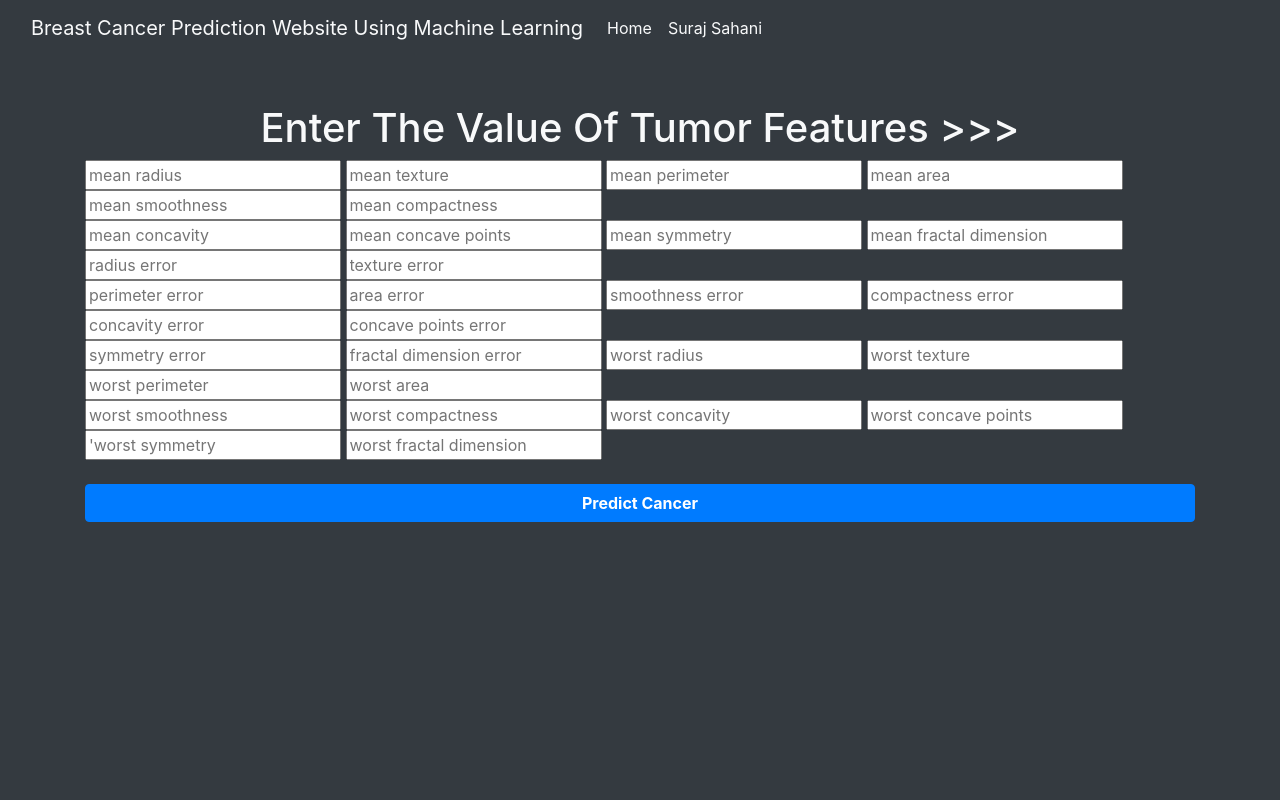
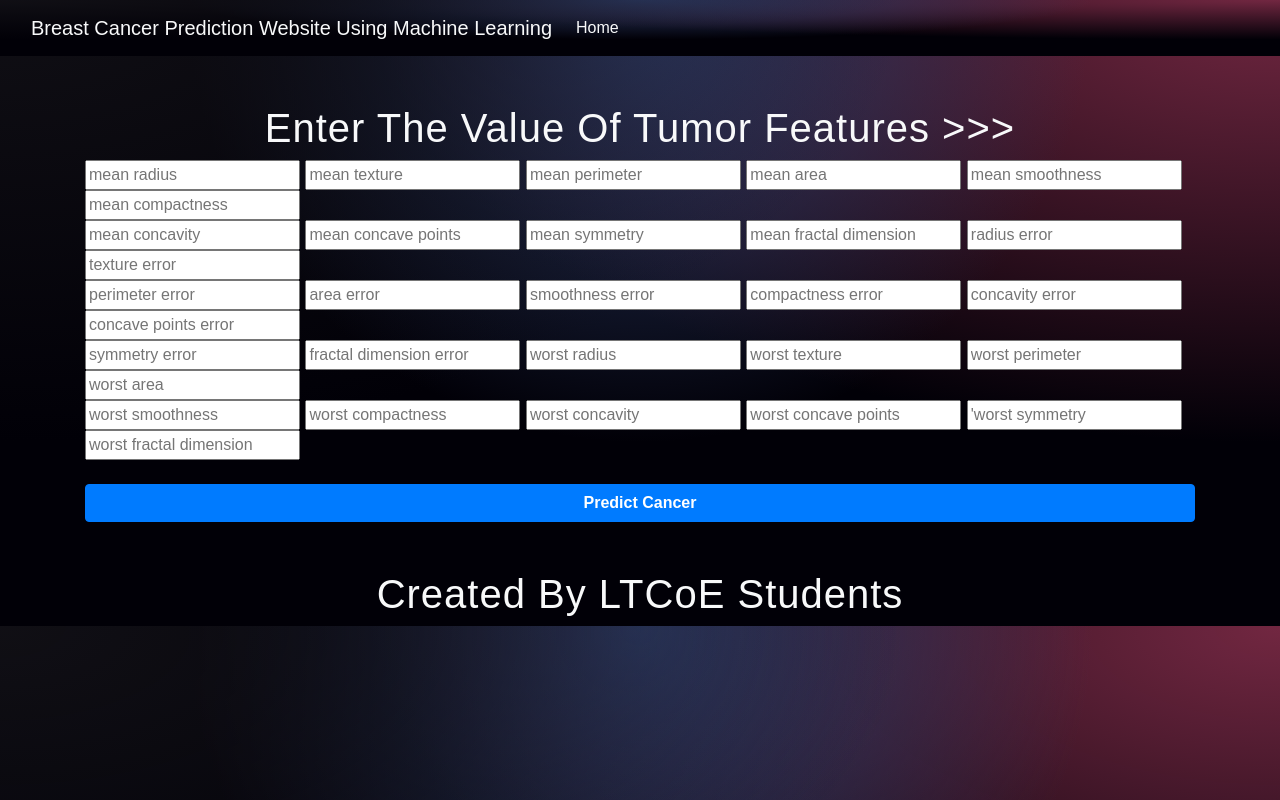
Before and after one commit to engineersurajsahani/Breast-Cancer-Detection-App, a Django app: page / in a window 1280 px wide. Run offline with Django 4.2, Linux system fonts and the light colour scheme; parts of the project's set-up code (start-up, migrations or seed data) failed here and were passed over; some libraries are stand-ins or nearby versions.

Commit message:
Breast Cancer Detection Web Application

```diff
--- a/static/style.css
+++ b/static/style.css
@@ -1,4 +1,10 @@
-body{
-    background-color: black;
-    color: white;
-}
+body {
+                margin: 0;
+                font-family: Arial, Helvetica, sans-serif;
+                color: white;
+                background-color: #010007;
+                background-image:
+                    radial-gradient(at 0% 0%, hsla(253, 16%, 7%, 1) 0, transparent 50%),
+                    radial-gradient(at 50% 0%, hsla(225, 39%, 30%, 1) 0, transparent 50%),
+                    radial-gradient(at 100% 0%, hsla(339, 49%, 30%, 1) 0, transparent 50%);
+            }
--- a/templates/base.html
+++ b/templates/base.html
@@ -14,11 +14,52 @@
   <link rel="stylesheet" href="https://use.fontawesome.com/releases/v5.7.2/css/all.css"
     integrity="sha384-fnmOCqbTlWIlj8LyTjo7mOUStjsKC4pOpQbqyi7RrhN7udi9RwhKkMHpvLbHG9Sr" crossorigin="anonymous" />
     <link rel="stylesheet" type="text/css" href='{% static 'style.css' %}?{% now "U" %}'>
+ <style>
+            html {
+                background-color: #010007;
+                background-image:
+                    radial-gradient(at 0% 0%, hsla(253, 16%, 7%, 1) 0, transparent 50%),
+                    radial-gradient(at 50% 0%, hsla(225, 39%, 30%, 1) 0, transparent 50%),
+                    radial-gradient(at 100% 0%, hsla(339, 49%, 30%, 1) 0, transparent 50%);
+            }
+
+            body {
+                margin: 0;
+                font-family: Arial, Helvetica, sans-serif;
+                color: white;
+                background-color: #010007;
+                background-image:
+                    radial-gradient(at 0% 0%, hsla(253, 16%, 7%, 1) 0, transparent 50%),
+                    radial-gradient(at 50% 0%, hsla(225, 39%, 30%, 1) 0, transparent 50%),
+                    radial-gradient(at 100% 0%, hsla(339, 49%, 30%, 1) 0, transparent 50%);
+            }
+
+            nav {
+                color: white;
+                background-color: #010007;
+                background-image:
+                    radial-gradient(at 0% 0%, hsla(253, 16%, 7%, 1) 0, transparent 50%),
+                    radial-gradient(at 50% 0%, hsla(225, 39%, 30%, 1) 0, transparent 50%),
+                    radial-gradient(at 100% 0%, hsla(339, 49%, 30%, 1) 0, transparent 50%);
+            }
+
+            main {
+                display: flex;
+                align-items: center;
+                justify-content: center;
+                flex-direction: column;
+                letter-spacing: 1px;
+            }
+
+
+
+
+        </style>
 </head>
 
-<body class="bg-dark">
+<body>
 
-<nav class="navbar navbar-expand-lg bg-dark">
+<nav class="navbar navbar-expand-lg">
   <div class="container-fluid">
     <a class="navbar-brand text-light" href="#">Breast Cancer Prediction Website Using Machine Learning</a>
     <button class="navbar-toggler" type="button" data-bs-toggle="collapse" data-bs-target="#navbarSupportedContent" aria-controls="navbarSupportedContent" aria-expanded="false" aria-label="Toggle navigation">
@@ -31,7 +72,7 @@
         </li>
 
         <li class="nav-item">
-          <a class="nav-link text-light" href="#">Suraj Sahani</a>
+          <a class="nav-link text-light" href="#"></a>
         </li>
 
 
--- a/templates/home.html
+++ b/templates/home.html
@@ -63,6 +63,9 @@
       <div class="container text-center mt-5">
        <h1 class="text-light">{{ prediction_text }}</h1>
       </div>
+ <div class="container text-center mt-5">
+       <h1 class="text-light">Created By LTCoE Students</h1>
+      </div>
 
 
    </div>
```
